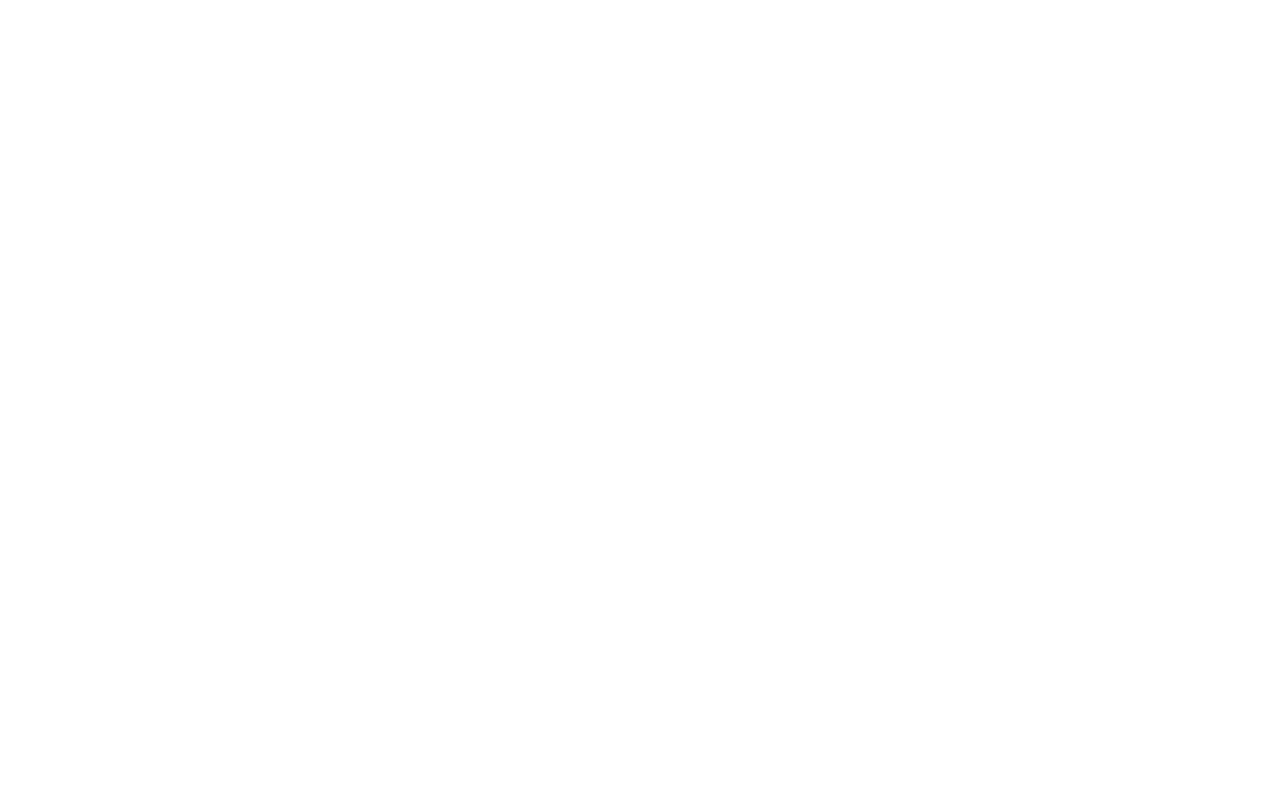
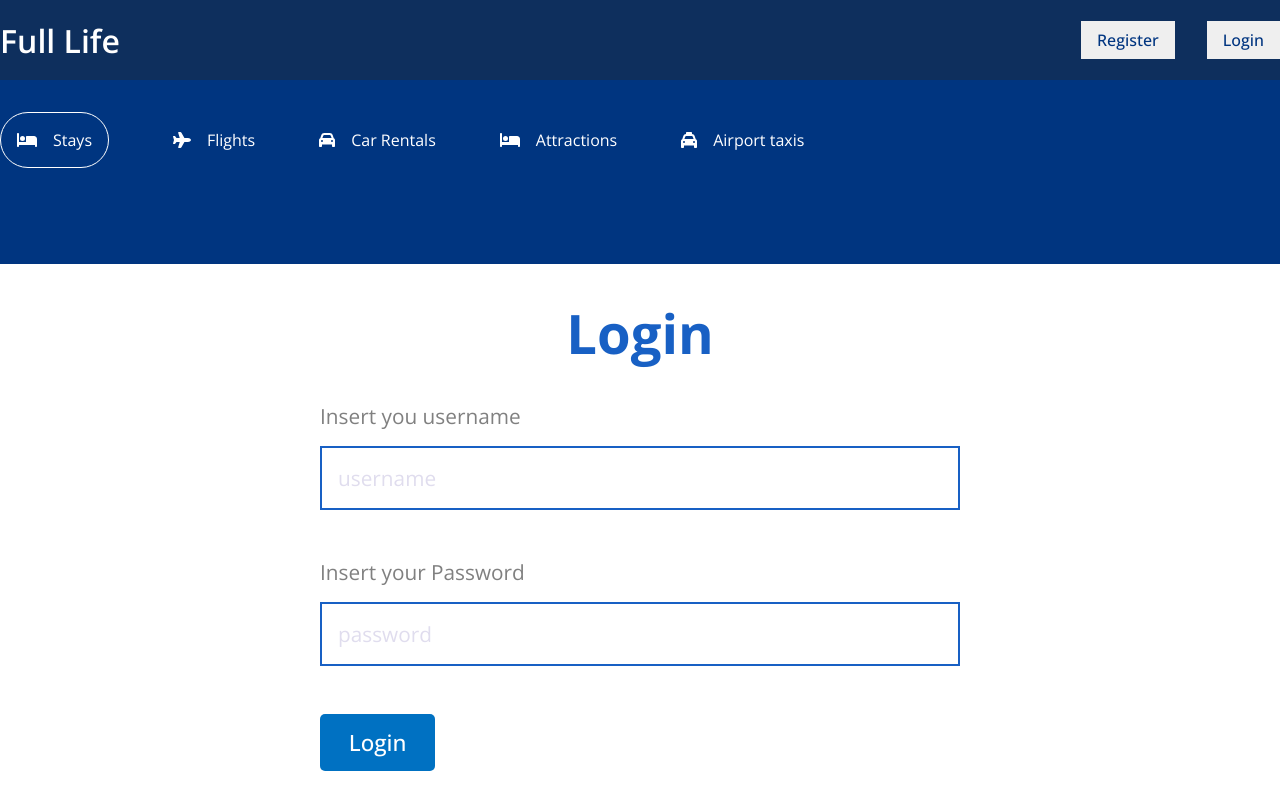
Before and after one commit to bachar78/Booking-App, a React (Create React App) app in the folder Frontend/: page /login in a window 1280 px wide. Before the commit this address had no page. Shown: the top 800 px of the page. Built offline with nearby package versions, Linux system fonts and the light colour scheme.

Commit message:
Reserve begining

```diff
--- a/Frontend/src/App.js
+++ b/Frontend/src/App.js
@@ -2,6 +2,7 @@ import { Route, Routes, BrowserRouter as Router } from 'react-router-dom'
 import Home from './pages/home/Home'
 import List from './pages/list/List'
 import Hotel from './pages/single hotel/Hotel'
+import Login from './pages/login/Login'
 function App() {
   return (
     <Router>
@@ -9,6 +10,7 @@ function App() {
         <Route path='/' element={<Home />} />
         <Route path='/hotels' element={<List />} />
         <Route path='/hotels/:id' element={<Hotel />} />
+        <Route path='/login' element={<Login/>}/>
       </Routes>
     </Router>
   )
--- a/Frontend/src/components/header/Header.jsx
+++ b/Frontend/src/components/header/Header.jsx
@@ -49,7 +49,6 @@ const Header = ({ type }) => {
     navigate('/hotels', { state: { destination, dates, options } })
   }
 
-
   return (
     <div className='header'>
       <div className='headerContainer'>
@@ -84,7 +83,6 @@ const Header = ({ type }) => {
               Lorem, ipsum dolor sit amet consectetur adipisicing elit. Nam
               dolor a quidem tempora suscipit reiciendis maxime odio fuga, .
             </p>
-            <button className='headerBtn'>Sign in / Register</button>
             <div className='headerSearch'>
               <div className='headerSearchItem'>
                 <FontAwesomeIcon icon={faBed} className='headerIcon' />
--- a/Frontend/src/components/navbar/Navbar.jsx
+++ b/Frontend/src/components/navbar/Navbar.jsx
@@ -1,7 +1,10 @@
 import './navbar.css'
-import { useNavigate } from 'react-router-dom'
+import { useContext } from 'react'
+import { AuthContext } from '../../context/AuthContext'
+import { useNavigate, Link } from 'react-router-dom'
 const Navbar = () => {
   const navigate = useNavigate()
+  const { user } = useContext(AuthContext)
   return (
     <div className='navbar'>
       <div className='navContainer'>
@@ -9,8 +12,21 @@ const Navbar = () => {
           Full Life
         </span>
         <div className='navItems'>
-          <button className='navButton'>Register</button>
-          <button className='navButton'>Login</button>
+          {user !== null ? (
+            <>
+                <button className='navButton'>Logout</button>
+                <button className='navButton'>{user.username}</button>
+            </>
+          ) : (
+            <>
+              <Link to='/register'>
+                <button className='navButton'>Register</button>
+              </Link>
+              <Link to='/login'>
+                <button className='navButton'>Login</button>
+              </Link>
+            </>
+          )}
         </div>
       </div>
     </div>
--- /dev/null
+++ b/Frontend/src/components/reserve/Reserve.jsx
@@ -0,0 +1,20 @@
+import { FontAwesomeIcon } from '@fortawesome/react-fontawesome'
+import { faCircleXmark } from '@fortawesome/free-solid-svg-icons'
+import './reserve.css'
+
+const Reserve = ({ setOpenReserve, hotelId }) => {
+  return (
+    <div className='reserve'>
+      <div className='reserveContainer'>
+        <FontAwesomeIcon
+          icon={faCircleXmark}
+          className='reserveClose'
+          onClick={() => setOpenReserve(false)}
+        />
+        <span>Serlect you rooms: </span>
+      </div>
+    </div>
+  )
+}
+
+export default Reserve
--- /dev/null
+++ b/Frontend/src/context/AuthContext.jsx
@@ -0,0 +1,59 @@
+import { createContext, useEffect, useReducer } from 'react'
+
+const INITIAL_STATE = {
+  user: JSON.parse(localStorage.getItem('user')) || null,
+  loading: false,
+  error: null,
+}
+
+export const AuthContext = createContext(INITIAL_STATE)
+
+const AuthReducer = (state, action) => {
+  switch (action.type) {
+    case 'LOGIN_START':
+      return {
+        user: null,
+        loading: false,
+        error: null,
+      }
+    case 'LOGIN_SUCCESS':
+      return {
+        user: action.payload,
+        loading: true,
+        error: null,
+      }
+    case 'LOGIN_FAIURE':
+      return {
+        user: null,
+        loading: false,
+        error: action.payload,
+      }
+    case 'LOGOUT':
+      return {
+        user: null,
+        loading: false,
+        error: null,
+      }
+    default:
+      return state
+  }
+}
+
+export const AuthContextProvider = ({ children }) => {
+  const [state, dispatch] = useReducer(AuthReducer, INITIAL_STATE)
+  useEffect(() => {
+    localStorage.setItem('user', JSON.stringify(state.user))
+  }, [state.user])
+  return (
+    <AuthContext.Provider
+      value={{
+        user: state.user,
+        loading: state.loading,
+        error: state.error,
+        dispatch,
+      }}
+    >
+      {children}
+    </AuthContext.Provider>
+  )
+}
--- a/Frontend/src/index.js
+++ b/Frontend/src/index.js
@@ -3,11 +3,14 @@ import ReactDOM from 'react-dom/client'
 import App from './App'
 import reportWebVitals from './reportWebVitals'
 import { SearchContextProvider as Provider } from './context/SearchContext'
+import { AuthContextProvider as AuthContext } from './context/AuthContext'
 const root = ReactDOM.createRoot(document.getElementById('root'))
 root.render(
   <React.StrictMode>
     <Provider>
-      <App />
+      <AuthContext>
+        <App />
+      </AuthContext>
     </Provider>
   </React.StrictMode>
 )
--- /dev/null
+++ b/Frontend/src/pages/login/Login.jsx
@@ -0,0 +1,73 @@
+import { useContext, useEffect, useState } from 'react'
+import { AuthContext } from '../../context/AuthContext'
+import Navbar from '../../components/navbar/Navbar'
+import Header from '../../components/header/Header'
+import './login.css'
+import axios from 'axios'
+import Footer from '../../components/footer/Footer'
+import { useNavigate } from 'react-router-dom'
+const Login = () => {
+  const [credentials, setCredentials] = useState({
+    username: undefined,
+    password: undefined,
+  })
+  const navigate = useNavigate()
+  const { user, loading, error, dispatch } = useContext(AuthContext)
+  const handleChange = (e) => {
+    setCredentials((prev) => ({ ...prev, [e.target.name]: e.target.value }))
+  }
+  const handleClick = async (e) => {
+    e.preventDefault()
+    dispatch({ type: 'LOGIN_START' })
+    try {
+      const res = await axios.post('/auth/login', credentials)
+      dispatch({ type: 'LOGIN_SUCCESS', payload: res.data })
+    } catch (err) {
+      dispatch({ type: 'LOGIN_FAIURE', payload: err.response.data })
+    }
+  }
+  useEffect(() => {
+    if (user !== null) {
+      navigate('/')
+    }
+  }, [user])
+
+  return (
+    <>
+      <Navbar />
+      <Header type='list' />
+      <div className='login'>
+        <h1 className='logTitle'>Login</h1>
+        <form onSubmit={handleClick} className='logForm'>
+          <div className='logElement'>
+            <label htmlFor='username'>Insert you username</label>
+            <input
+              type='text'
+              id='username'
+              name='username'
+              placeholder='username'
+              onChange={handleChange}
+              className='logInput'
+            />
+          </div>
+          <div className='logElement'>
+            <label htmlFor='password'>Insert your Password</label>
+            <input
+              type='password'
+              name='password'
+              id='password'
+              placeholder='password'
+              onChange={handleChange}
+              className='logInput'
+            />
+          </div>
+          <button className='logButton'>Login</button>
+          {error && <span className='logError'>{error.message}</span>}
+        </form>
+      </div>
+      <Footer />
+    </>
+  )
+}
+
+export default Login
--- /dev/null
+++ b/Frontend/src/pages/login/login.css
@@ -0,0 +1,72 @@
+.login {
+  min-height: 50vh;
+  width: 100%;
+  max-width: 100rem;
+  margin: auto;
+  display: flex;
+  flex-direction: column;
+  justify-content: center;
+  align-items: center;
+}
+
+.logTitle {
+  margin: 2rem;
+  font-size: 3.4rem;
+  color: #1860c4;
+}
+
+.logForm {
+  width: 50%;
+  display: flex;
+  flex-direction: column;
+  justify-content: center;
+  align-items: center;
+}
+
+.logElement {
+  display: flex;
+  flex-direction: column;
+  justify-content: center;
+  align-items: center;
+  width: 100%;
+  margin-bottom: 3rem;
+}
+
+.logElement > label,
+.logElement > input {
+  width: 100%;
+}
+
+.logElement > label {
+  color: gray;
+  font-size: 1.3rem;
+  margin-bottom: 1rem;
+}
+.logElement > input {
+  border: 2px solid #1860c4;
+  padding: 1rem;
+  color: rgb(51, 51, 51);
+  font-size: 1.3rem;
+}
+::placeholder {
+  color: rgb(224, 221, 238);
+  font-size: 1.3rem;
+}
+
+.logButton {
+  align-self: flex-start;
+  border: none;
+  padding: 0.8rem 1.8rem;
+  background-color: #0071c2;
+  color: white;
+  font-weight: 500;
+  font-size: 1.4rem;
+  border-radius: 5px;
+  cursor: pointer;
+}
+
+.logError {
+  color: red;
+  font-weight: bold;
+  font-size: 2rem;
+}
--- a/Frontend/src/pages/single hotel/Hotel.jsx
+++ b/Frontend/src/pages/single hotel/Hotel.jsx
@@ -2,6 +2,7 @@ import './hotel.css'
 import { useState, useContext } from 'react'
 import Navbar from '../../components/navbar/Navbar'
 import Header from '../../components/header/Header'
+import Reserve from '../../components/reserve/Reserve'
 import { FontAwesomeIcon } from '@fortawesome/react-fontawesome'
 import {
   faCircleArrowLeft,
@@ -12,18 +13,23 @@ import {
 import photos from '../../assets/photos'
 import Footer from '../../components/footer/Footer'
 import MailList from '../../components/mailList/MailList'
-import { useParams } from 'react-router-dom'
+import { useParams, useNavigate } from 'react-router-dom'
 import useFetch from '../../hooks/useFetch'
 import { Link } from 'react-router-dom'
 import { SearchContext } from '../../context/SearchContext'
+import { AuthContext } from '../../context/AuthContext'
 import { dayDifference } from '../../utils/dayDifference'
 
 const Hotel = () => {
+  const navigate = useNavigate()
+  const { user } = useContext(AuthContext)
   const { dates, options } = useContext(SearchContext)
-  const days = dayDifference(dates[0].endDate, dates[0].startDate)
+  console.log(dates, options)
+  // const days = dayDifference(dates[0].endDate, dates[0].startDate)
   const { id } = useParams()
   const [slideNumber, setSlideNumber] = useState(0)
   const [open, setOpen] = useState(false)
+  const [openReserve, setOpenReserve] = useState(false)
   const openHandler = (index) => {
     setSlideNumber(index)
     setOpen(true)
@@ -50,6 +56,13 @@ const Hotel = () => {
         <Link to='/'>Go Back to Home Page</Link>
       </h1>
     )
+  }
+  const handleClick = () => {
+    if (user) {
+      setOpenReserve(true)
+    } else {
+      navigate('/login')
+    }
   }
   return (
     <div className=''>
@@ -125,19 +138,19 @@ const Hotel = () => {
                     </p>
                   </div>
                   <div className='hotelDetailsPrice'>
-                    <h1>Perfect for a {days}-night stay!</h1>
+                    {/* <h1>Perfect for a {days}-night stay!</h1> */}
                     <span>
                       Located in the real heart of Krakow, this property has an
                       excellent location score of 9.8!
                     </span>
                     <h2>
-                      $<b>{data.cheapestPrice}</b> * <b>{days}</b> night *{' '}
+                      {/* $<b>{data.cheapestPrice}</b> * <b>{days}</b> night *{' '} */}
                       <b>{options.room}</b> room(s)
                     </h2>
                     <h2>
-                      $<b>{data.cheapestPrice * days * options.room}</b>
+                      {/* $<b>{data.cheapestPrice * days * options.room}</b> */}
                     </h2>
-                    <button>Reserve or Book Now!</button>
+                    <button onClick={handleClick}>Reserve or Book Now!</button>
                   </div>
                 </div>
               </div>
@@ -145,6 +158,7 @@ const Hotel = () => {
       </div>
       <MailList />
       <Footer />
+      {openReserve && <Reserve hotelId={id} setOpenReserve={setOpenReserve} />}
     </div>
   )
 }
```
Also changed, not shown: Frontend/src/components/reserve/reserve.css (added), 2 other files (tests, documents, lock files or other folders).
